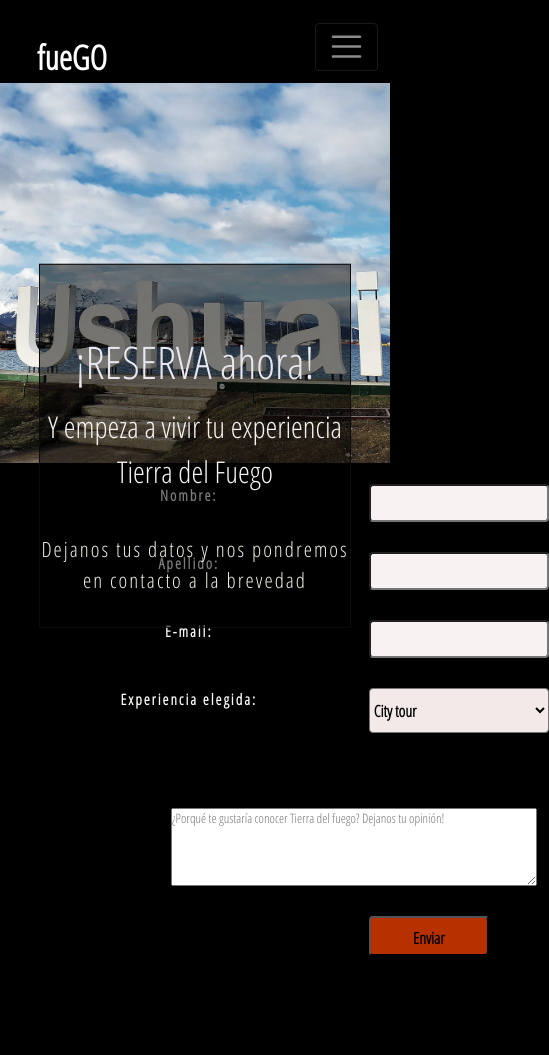
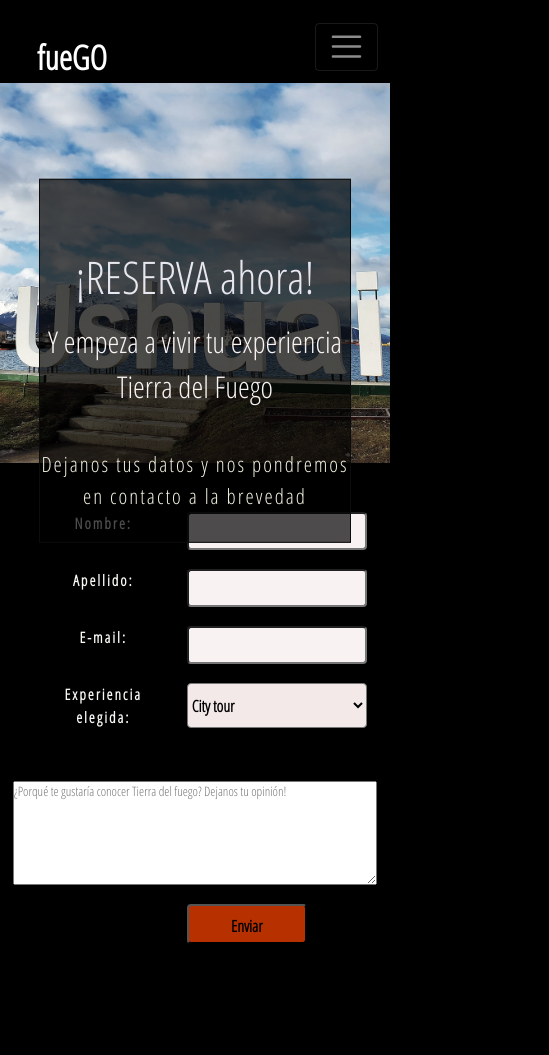
Before and after one commit to Florsala/desafio, a website: page contacto.html in a window 390 px wide. Shown: the top 1055 px of the page, 549 px wide, since content can reach past the window. Drawn offline with nearby package versions, Linux system fonts and the light colour scheme; a web font is replaced by a local one.

Commit message:
modificaciones en seccion contacto

```diff
--- a/scss/_contacto.scss
+++ b/scss/_contacto.scss
@@ -17,7 +17,7 @@
     margin-top: 35px;
     text-align: center;
 
-    background-color: rgba(0, 0, 0, 0.507);
+    background-color: rgba(0, 0, 0, 0.692);
     border: 1px solid #0c0c0c;
     color:$blanco ;
     width: 80%;
@@ -81,7 +81,7 @@ input{
 
 
 .Formulario{
-margin: 4.375rem auto;
+margin: 4.375em auto;
 color: rgb(248, 248, 244);
 font-size: 16px;
 font-weight: bolder;
@@ -144,8 +144,8 @@ grid-column: 2/3;
 .Formulario #Comentarios{
 grid-row: 6/8;
 grid-column: 1/3;
-width: 28.125em;
-height: 6em;
+width: 28em;
+height: 8em;
 justify-self: center;
 font-size: 1.3em;
 }
--- a/scss/_responsive.scss
+++ b/scss/_responsive.scss
@@ -103,6 +103,7 @@
     /* contacto */
    div.contacto__contenedor{
         font-size: 12px;
+        top: 30%;
     }
 
 
@@ -255,6 +256,7 @@ form.Formulario{
     font-size: 12px;
     align-items: stretch;
     justify-content: space-evenly;
+    margin-top: 20%;
 
 }
 
@@ -359,8 +361,23 @@ form.Formulario{
 
     }
 
+    .contacto__contenedor{
+        top: 30%;
+    }
+
     form.Formulario{
         font-size: 10px;
+        display: grid;
+        grid-template-columns: 100px 150px;
+        grid-template-rows: repeat(6, 1fr) 2fr;
+        align-content: center;
+        grid-gap:19px;
     }
 
     }
+
+    @media only screen and (max-width:320px){
+        .contacto__contenedor{
+            font-size: 10px;
+        }
+    }
```
Also changed, not shown: css/estilo.css.
